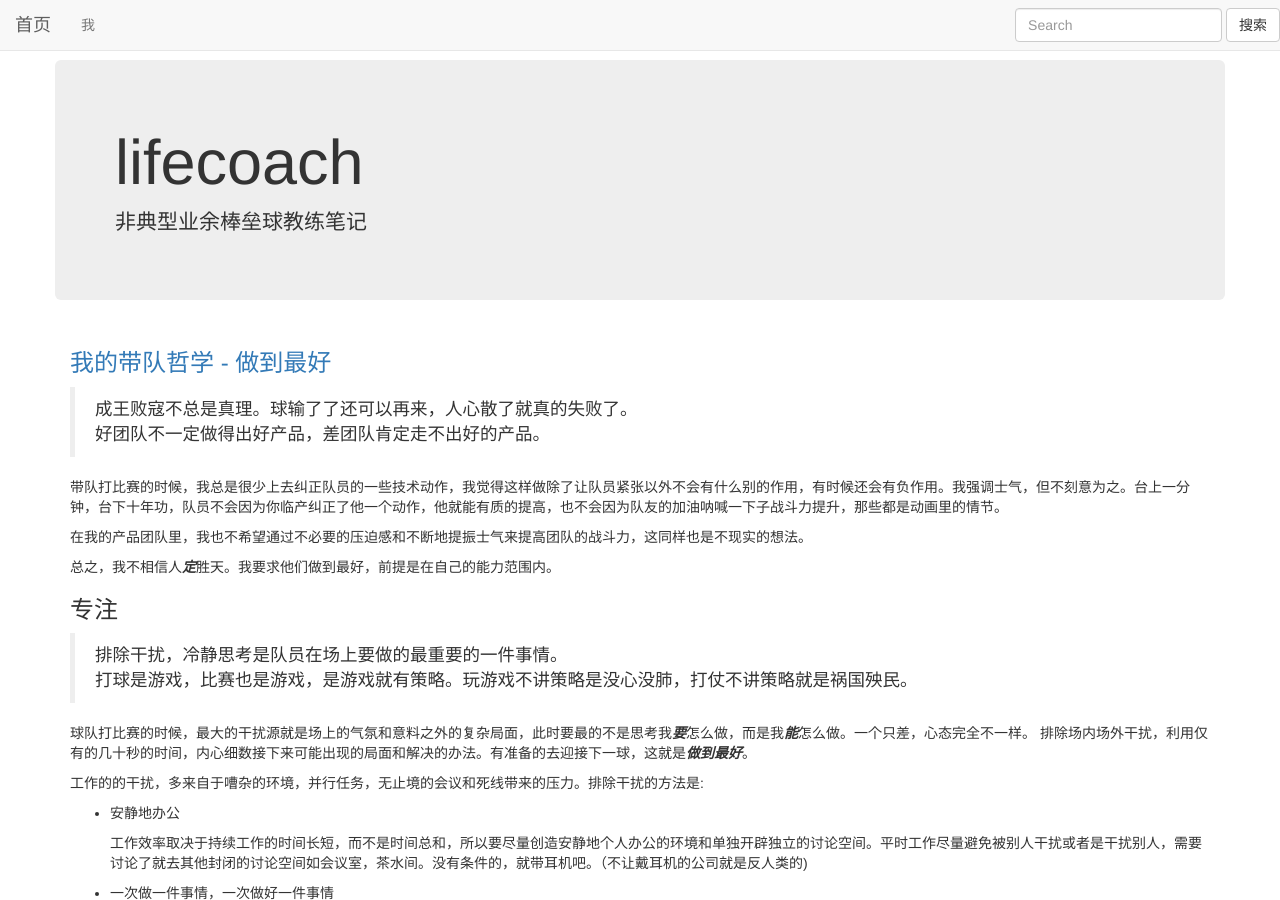
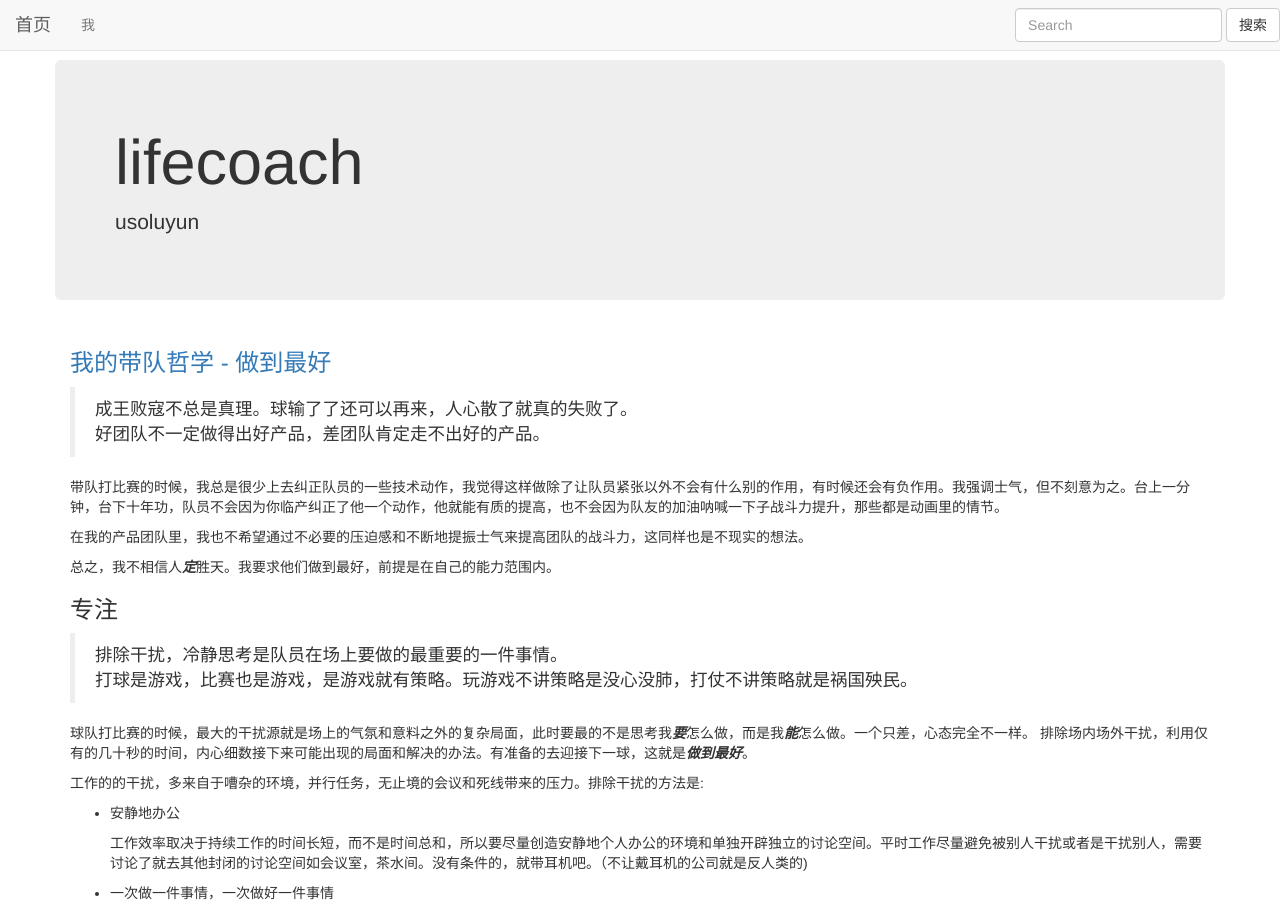
Before and after one commit to usoluyun/usoluyun.github.com, a Jekyll site: the page built from index.html, in a window 1280 px wide and 900 px high. Built offline with Jekyll 4.4.1, drawn with Linux system fonts in a browser that asks for light colours; nearby versions of some CDN libraries; Markdown is read by kramdown in place of the engine named in the settings; the list of posts is cut into pages by our own code; comment, search, counter and statistics services are not loaded.

Commit message:
change desc

```diff
--- a/_config.yml
+++ b/_config.yml
@@ -1,5 +1,5 @@
 name: lifecoach
-desc: 非典型业余棒垒球教练笔记
+desc: usoluyun
 markdown: redcarpet
 pygments: true
 
```
